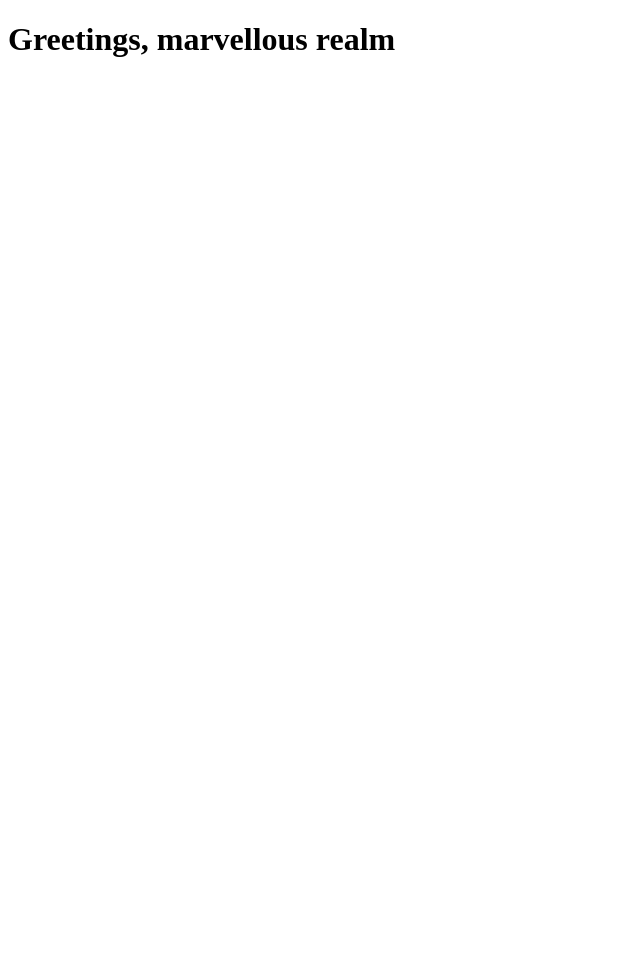
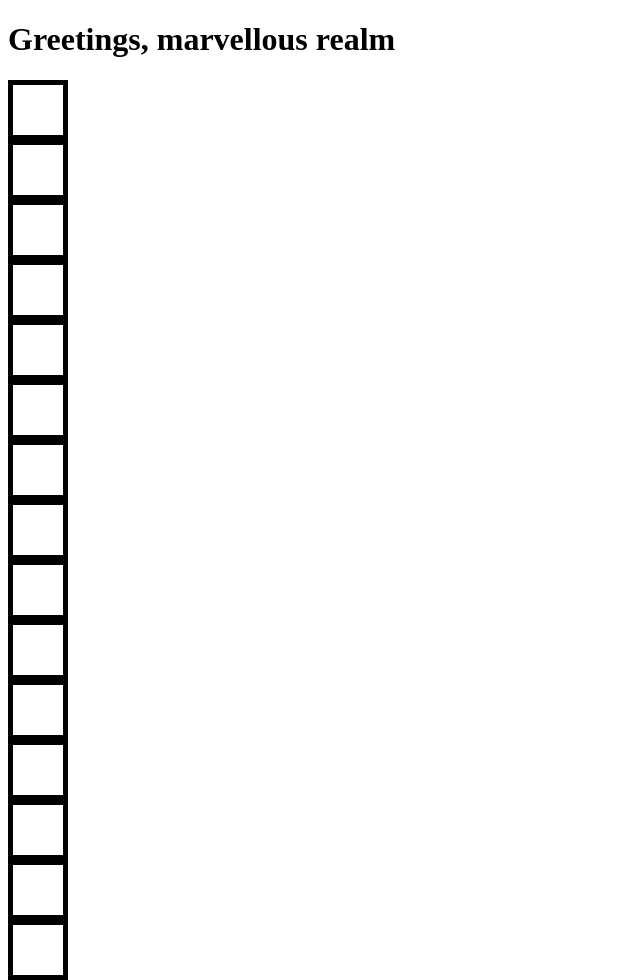
Before and after one commit to Kuuro57/ACL2026-Projet_Situation_Integratrice_M1, a website: page frontend/html/index.html in a window 1280 px wide. Shown: the whole page, without its empty margins (0-640 px from the left). Before the commit the page ends 800 px from the top, so only its background shows below. Drawn offline with Linux system fonts and the light colour scheme.

Commit message:
cette branche est morte

```diff
--- a/frontend/css/index.css
+++ b/frontend/css/index.css
@@ -1,3 +1,17 @@
 /*
 A completer
 */
+#schedule {
+    display: grid;
+    grid-template-columns: 7;
+    grid-template-rows: 5;
+    width:300px;
+    height : 300px;
+}
+
+.date {
+    width:50px;
+    height: 50px;
+    border:5px solid;
+    border-color: black;
+}
--- a/frontend/html/index.html
+++ b/frontend/html/index.html
@@ -5,8 +5,24 @@
     <meta charset="UTF-8">
     <meta name="viewport" content="width=device-width, initial-scale=1.0">
     <title>agenda</title>
+    <link rel="stylesheet" href="../css/index.css">
 </head>
 <body>
-    <h1>Greetings, marvellous realm</h1>
+    <h1 id="test">Greetings, marvellous realm</h1>
+    <div id="schedule">
+        <div class="date"></div>
+        <div class="date"></div>
+        <div class="date"></div>
+        <div class="date"></div>
+        <div class="date"></div>
+        <div class="date"></div>
+        <div class="date"></div>
+        <div class="date"></div>
+        <div class="date"></div><div class="date"></div>
+        <div class="date"></div>
+        <div class="date"></div><div class="date"></div>
+        <div class="date"></div>
+        <div class="date"></div>
+    </div>
 </body>
 </html>
```
